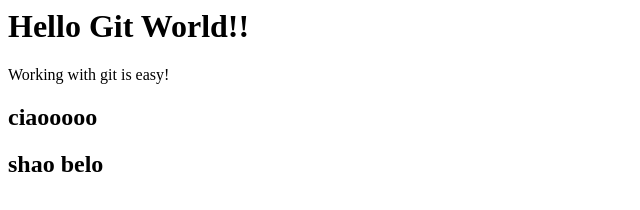
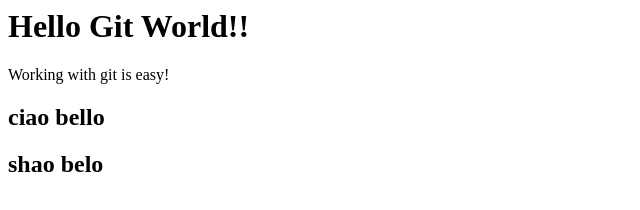
Before and after one commit to matteomalinverni/GitGithubMasterclass, a plain HTML site: page index.html in a window 1280 px wide. Shown: the full height of the page, 0-640 px from the left. Drawn offline with Linux system fonts and the light colour scheme.

Commit message:
Update index.html
aggiunto commento

```diff
--- a/index.html
+++ b/index.html
@@ -4,5 +4,6 @@
     <p>Working with git is easy!</p>
 </div>
 
-<h2> ciaooooo </h2>
+<h2> ciao bello </h2>
 <h2> shao belo </h2>
+<!-- ma che commento a fare -->
```
